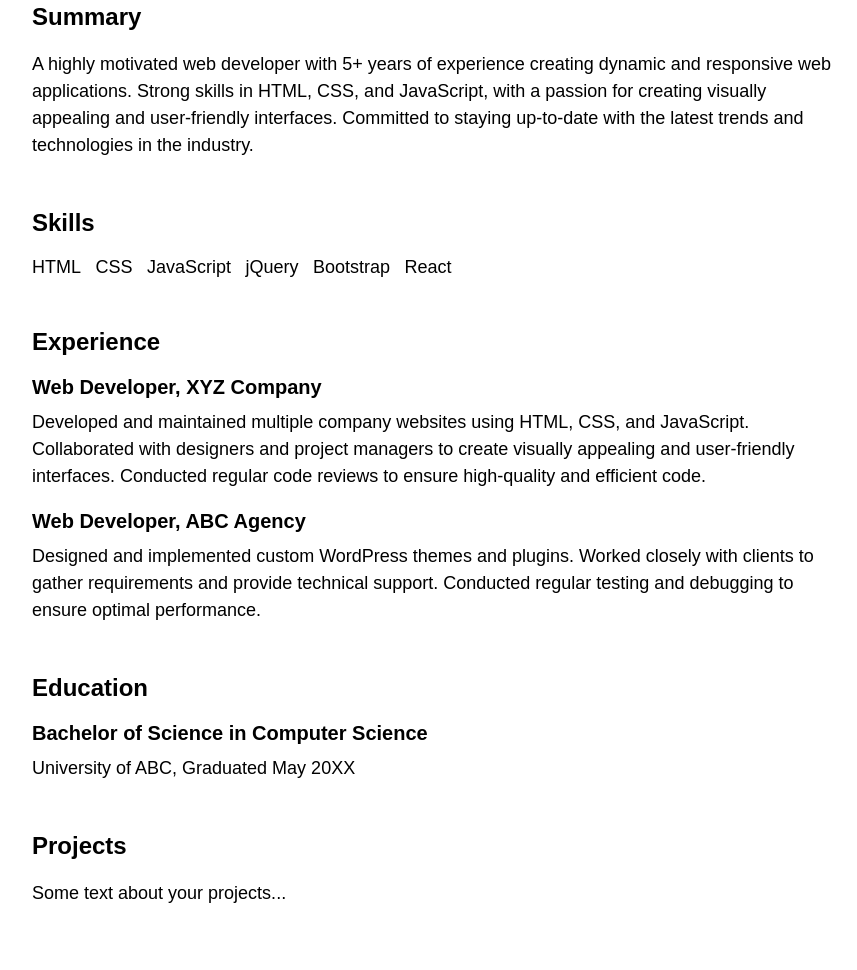
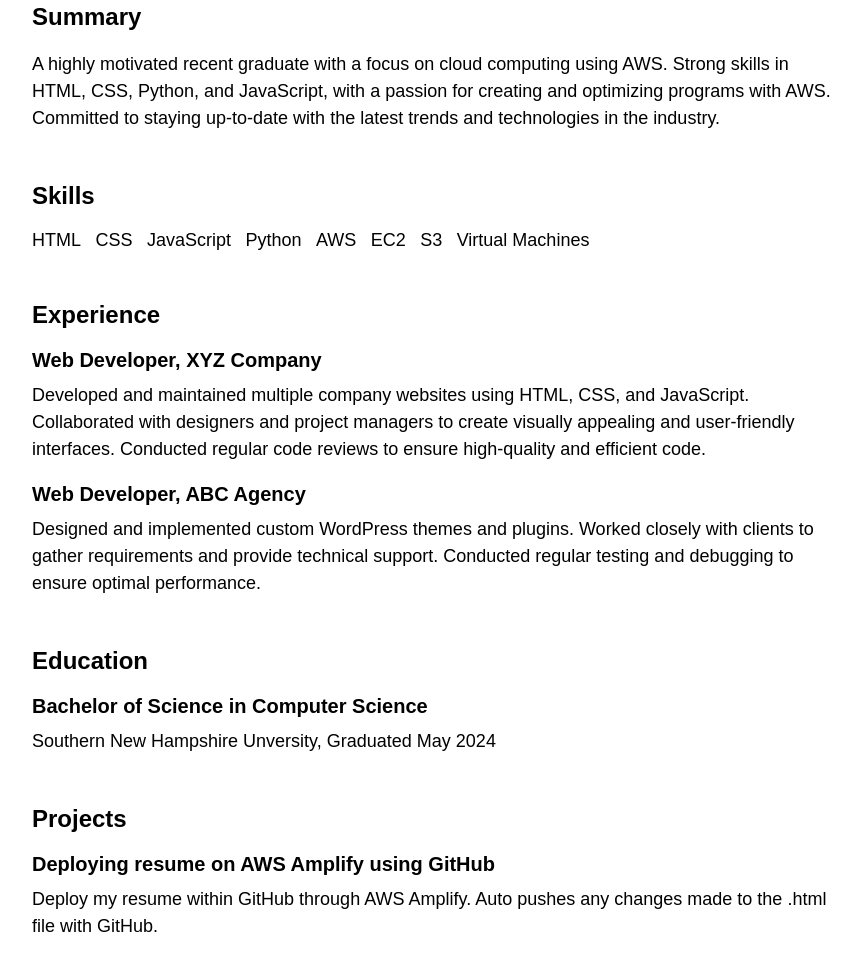
Before and after one commit to Kevbiats/AWS-Resume, a plain HTML site: page index.html in a window 1280 px wide. Shown: the part 166-1136 px from the top of the page, without its empty margins (208-1065 px from the left). Drawn offline with Linux system fonts and the light colour scheme.

Commit message:
Update index.html

```diff
--- a/index.html
+++ b/index.html
@@ -12,7 +12,7 @@
 		</header>
 		<section>
 			<h2>Summary</h2>
-			<p>A highly motivated web developer with 5+ years of experience creating dynamic and responsive web applications. Strong skills in HTML, CSS, and JavaScript, with a passion for creating visually appealing and user-friendly interfaces. Committed to staying up-to-date with the latest trends and technologies in the industry.</p>
+			<p>A highly motivated recent graduate with a focus on cloud computing using AWS. Strong skills in HTML, CSS, Python, and JavaScript, with a passion for creating and optimizing programs with AWS. Committed to staying up-to-date with the latest trends and technologies in the industry.</p>
 		</section>
 		<section>
 			<h2>Skills</h2>
@@ -20,9 +20,11 @@
 				<li>HTML</li>
 				<li>CSS</li>
 				<li>JavaScript</li>
-				<li>jQuery</li>
-				<li>Bootstrap</li>
-				<li>React</li>
+				<li>Python</li>
+				<li>AWS</li>
+				<li>EC2</li>
+				<li>S3</li>
+				<li>Virtual Machines</li>
 			</ul>
 		</section>
 		<section>
@@ -35,11 +37,12 @@
 		<section>
 			<h2>Education</h2>
 			<h3>Bachelor of Science in Computer Science</h3>
-			<p>University of ABC, Graduated May 20XX</p>
+			<p>Southern New Hampshire Unversity, Graduated May 2024</p>
 		</section>
 		<section id="projects">
 			<h2>Projects</h2>
-			<p>Some text about your projects...</p>
+			<h3>Deploying resume on AWS Amplify using GitHub</h3>
+			<p>Deploy my resume within GitHub through AWS Amplify. Auto pushes any changes made to the .html file with GitHub. </p>
 		</section>
 	</div>
 </body>
```
